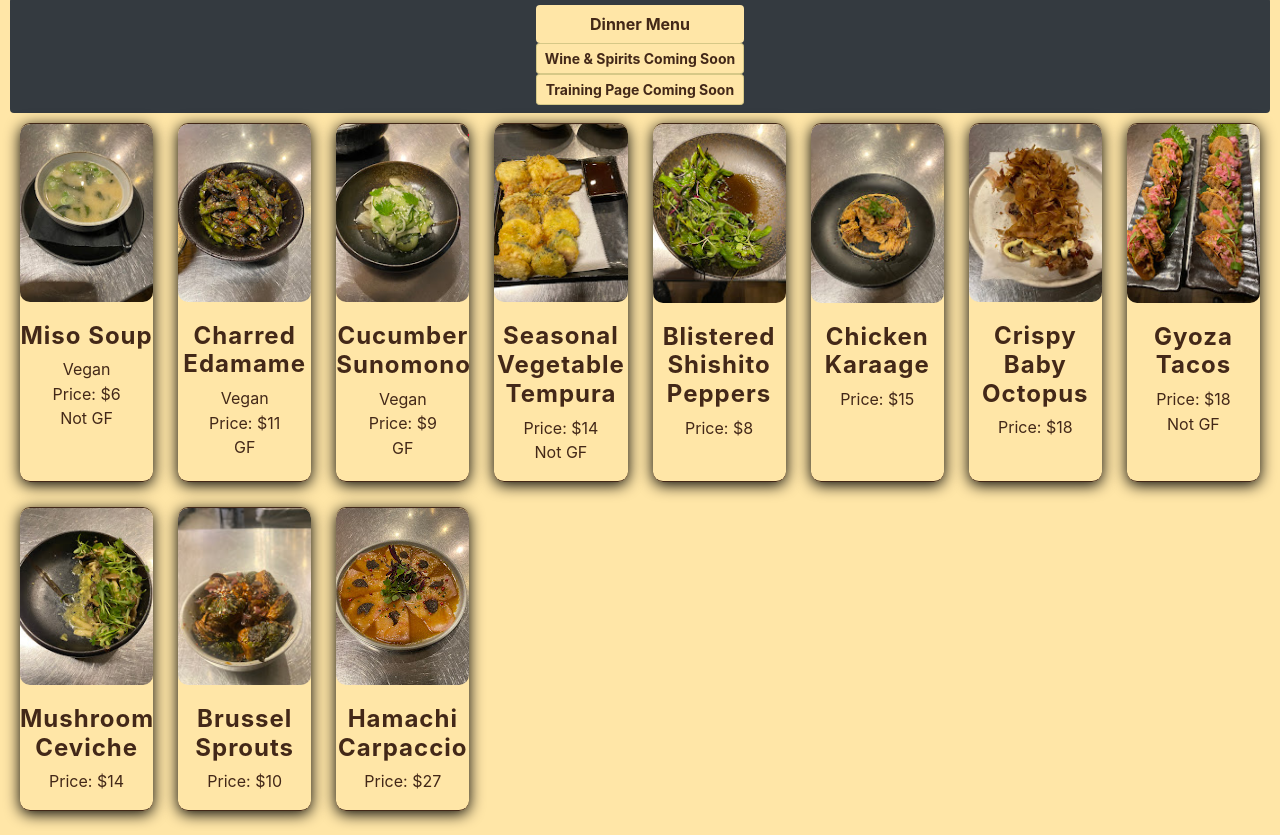
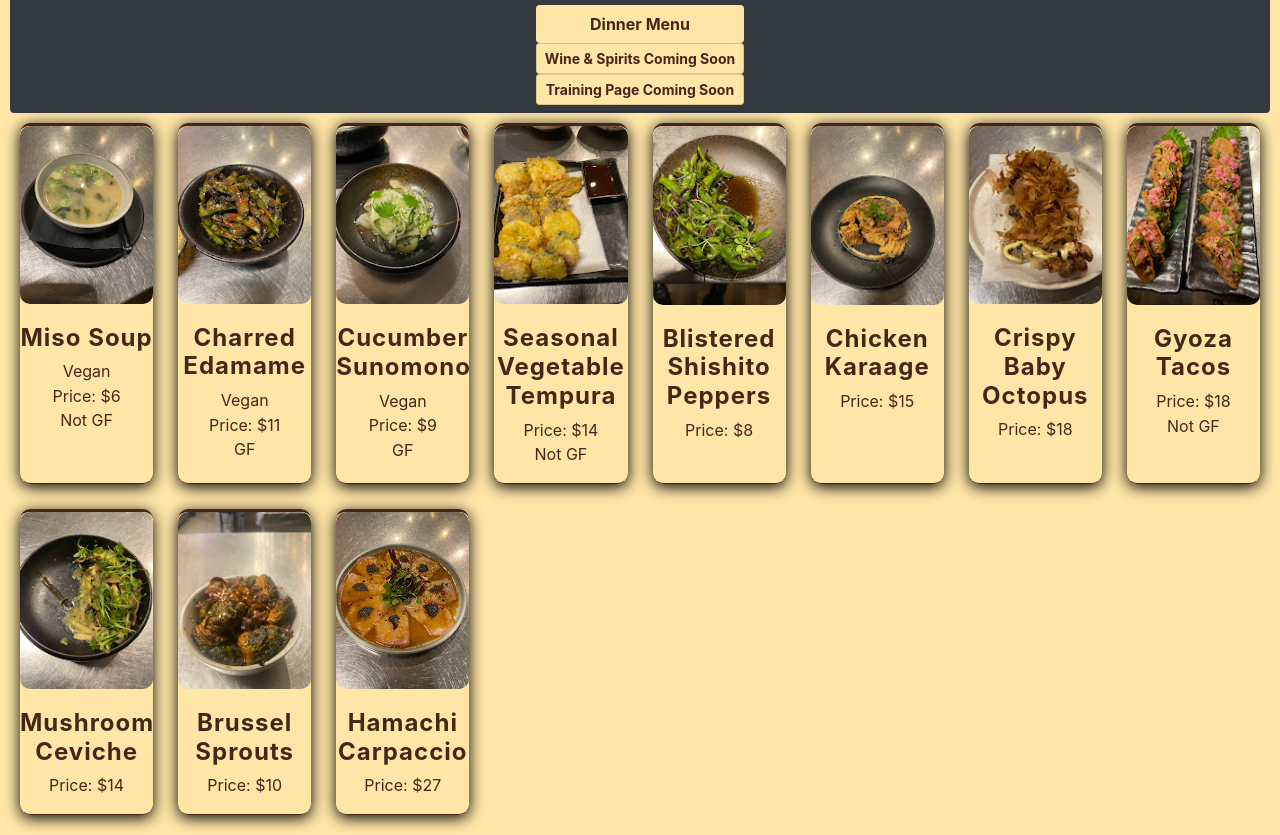
Before and after one commit to noearobles/tenten-staffbible, a plain HTML site: page index.html in a window 1280 px wide. Shown: the part 114-949 px from the top of the page. Drawn offline with nearby package versions, Linux system fonts and the light colour scheme.

Commit message:
modified css

```diff
--- a/style.css
+++ b/style.css
@@ -119,7 +119,7 @@ p {
 .dish {
   border-radius: 10px;
   box-shadow: 0 3px 15px rgba(0, 0, 0, 1);
-  border-top: 1px solid #000;
+  border-top: 3px solid #000;
   border-bottom: 1px solid #000;
   border-color: #432818;
   text-align: center;
```
